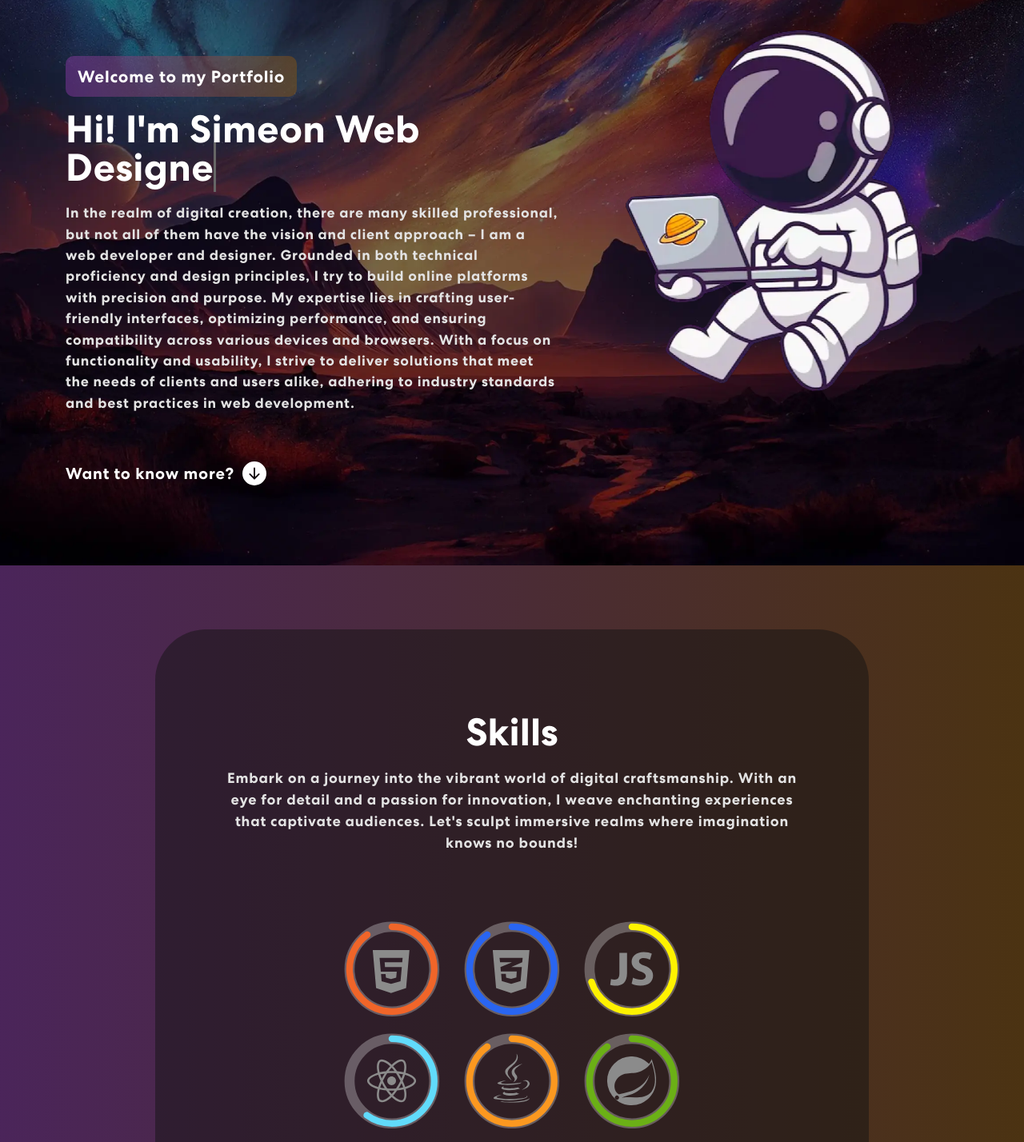
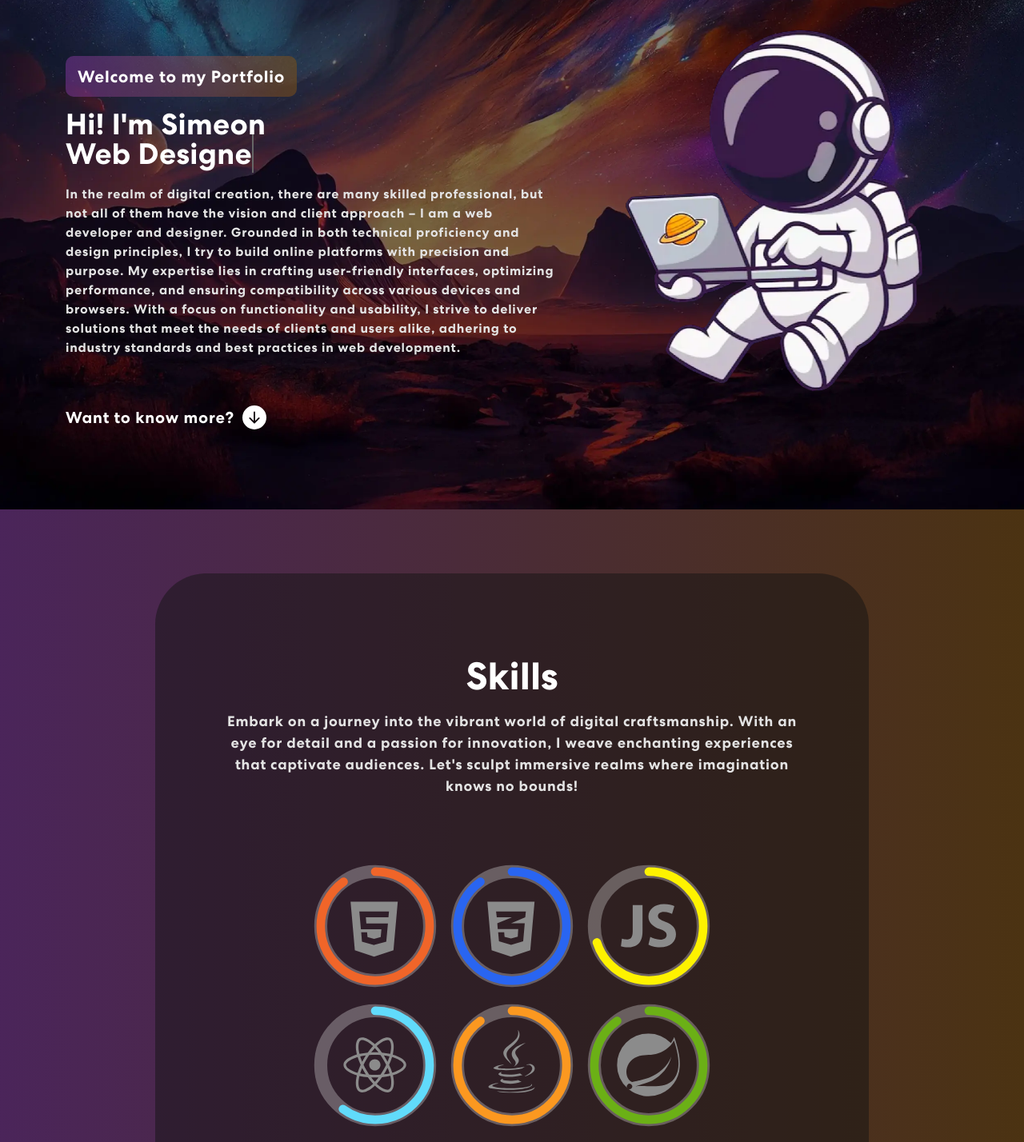
Before and after one commit to mihaylov-simeon/personal-portfolio, a React (Create React App) app: page / in a window 1280 px wide. Shown: the part 240-1668 px from the top of the page at 80% size. Built offline with nearby package versions, Linux system fonts and the light colour scheme.

Commit message:
functional-changes

```diff
--- a/src/App.css
+++ b/src/App.css
@@ -104,6 +104,7 @@ nav.navbar a.navbar-brand span {
     font-family: 'Centra';
     font-weight: 700;
 }
+
 nav.navbar .navbar-nav .nav-link.navbar-link {
   font-weight: 400;
   color: #fff !important;
@@ -250,6 +251,25 @@ nav.navbar .navbar-toggler[aria-expanded="true"] .navbar-toggler-icon {
   border-color: transparent;
 }
 
+@media screen and (max-width: 768px) {
+  .navbar-nav {
+    display: flex;
+    align-items: flex-end;
+    justify-content: flex-end;
+  }
+
+  span.navbar-text {
+    display: flex;
+    align-items: flex-end;
+    justify-content: flex-end;
+    margin-top: 10px;
+  }
+
+  .social-icon a {
+    margin: 0 0 0 15px;
+  }
+}
+
 
 /************ Banner Css ************/
 .banner {
@@ -294,6 +314,7 @@ nav.navbar .navbar-toggler[aria-expanded="true"] .navbar-toggler-icon {
 .banner a {
   text-decoration: none;
 }
+
 .banner button {
   color: #fff;
   font-weight: 700;
@@ -303,6 +324,7 @@ nav.navbar .navbar-toggler[aria-expanded="true"] .navbar-toggler-icon {
   display: flex;
   align-items: center;
 }
+
 .banner button svg {
   font-size: 25px;
   margin-left: 10px;
@@ -331,6 +353,20 @@ nav.navbar .navbar-toggler[aria-expanded="true"] .navbar-toggler-icon {
 .txt-rotate > .wrap {
   border-right: 0.08em solid #666;
 }
+
+@media screen and (max-width: 1400px) {
+  .banner h1 {
+    font-size: 2.3rem;
+  }
+  .banner p {
+    color: #e3e3e3;
+    font-size: 1rem;
+    letter-spacing: 0.8px;
+    line-height: 1.5em;
+    width: 96%;
+  }
+}
+
 
 @media screen and (max-width: 767px) {
   .banner {
@@ -379,7 +415,7 @@ nav.navbar .navbar-toggler[aria-expanded="true"] .navbar-toggler-icon {
   align-items: center;
   justify-content: center;
   flex-flow: row nowrap;
-  max-width: 70%;
+  max-width: 80%;
   margin: 0 auto;
 }
 
@@ -391,7 +427,7 @@ nav.navbar .navbar-toggler[aria-expanded="true"] .navbar-toggler-icon {
 .circular-chart {
   display: block;
   margin: 10px auto;
-  max-width: 80%;
+  max-width: 90%;
   max-height: 250px;
 }
 
@@ -436,6 +472,13 @@ nav.navbar .navbar-toggler[aria-expanded="true"] .navbar-toggler-icon {
 @media screen and (max-width: 500px) {
   .skill p {
     font-size: 0.9rem;
+  }
+}
+
+@media screen and (max-width: 390px) {
+  .skill-bx {
+    padding: 50px 10px;
+    max-width: 90%;
   }
 }
 
--- a/src/components/Banner.js
+++ b/src/components/Banner.js
@@ -50,7 +50,8 @@ export const Banner = () => {
               {() =>
               <div>
                 <span className="tagline">Welcome to my Portfolio</span>
-                <h1>{`Hi! I'm Simeon `} <span className="txt-rotate" dataperiod="300" data-rotate='[ "Web Developer", "Web Designer", Graphic Designer ]'><span className="wrap">{text}</span></span></h1>
+                <h1>{`Hi! I'm Simeon`} <br /> {/* Add a line break here */}
+                <span className="txt-rotate" dataperiod="300" data-rotate='[ "Web Developer", "Web Designer", Graphic Designer ]'><span className="wrap">{text}</span></span></h1>
                   <p>In the realm of digital creation, there are many skilled professional, but not all of them have the vision and client
                     approach  – I am a web developer and designer. Grounded in both technical proficiency and design principles,
                     I try to build online platforms with precision and purpose. My expertise lies in crafting user-friendly interfaces,
--- a/src/components/NavBar.js
+++ b/src/components/NavBar.js
@@ -27,6 +27,11 @@ export const NavBar = () => {
 
   const onUpdateActiveLink = (value) => {
     setActiveLink(value);
+    // Hide the menu when a link is clicked
+    const navbarCollapse = document.getElementById('basic-navbar-nav');
+    if (navbarCollapse.classList.contains('show')) {
+      navbarCollapse.classList.remove('show');
+    }
   }
 
   return (
@@ -51,7 +56,13 @@ export const NavBar = () => {
                 <a href="https://github.com/mihaylov-simeon" target="_blank" rel="noreferrer"><img src={navIcon2} alt="" /></a>
               </div>
               <HashLink to='#connect'>
-                <button className="vvd"><span>Contact me</span></button>
+                <button className="vvd" onClick={() => {
+                  // Hide the menu when the Contact Me button is clicked
+                  const navbarCollapse = document.getElementById('basic-navbar-nav');
+                  if (navbarCollapse.classList.contains('show')) {
+                    navbarCollapse.classList.remove('show');
+                  }
+                }}><span>Contact me</span></button>
               </HashLink>
             </span>
           </Navbar.Collapse>
```
Also changed, not shown: 1 other file (tests, documents, lock files or other folders).
